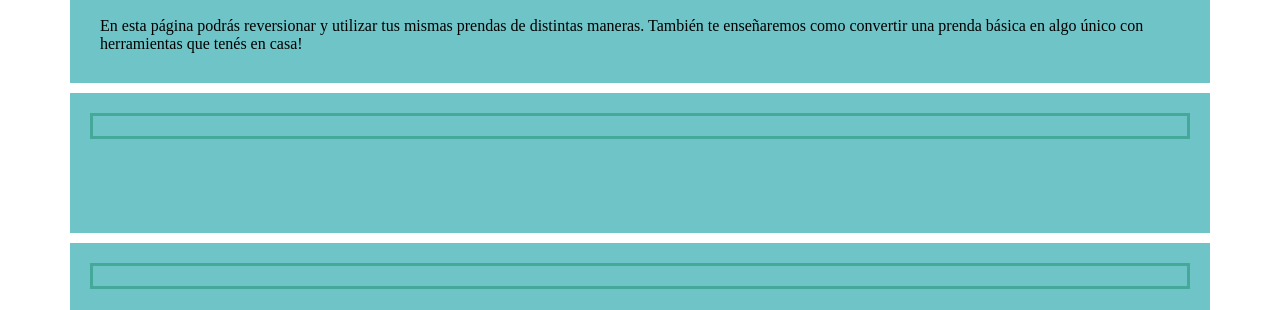
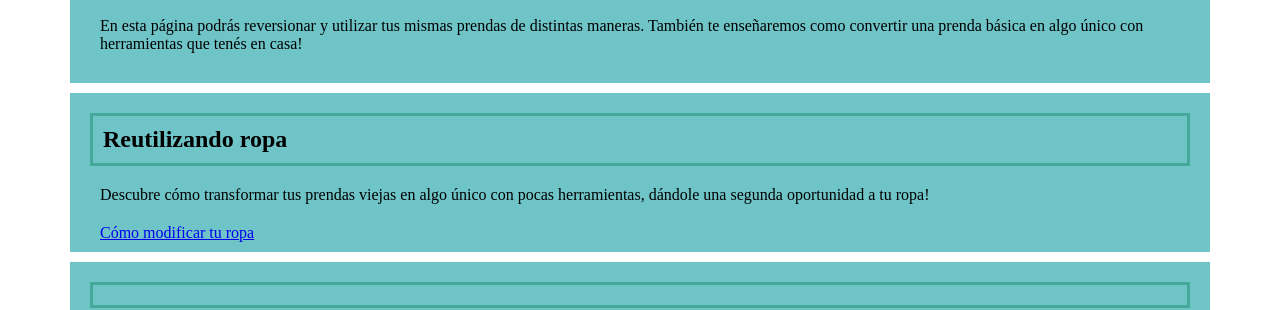
Before and after one commit to giuliana-manograsso/TP-Manograsso-Giuliana-4E, a plain HTML site: page index.html in a window 1280 px wide. Shown: the part 490-800 px from the top of the page. Drawn offline with Linux system fonts and the light colour scheme.

```diff
--- a/index.html
+++ b/index.html
@@ -14,9 +14,9 @@
         <p>En esta página podrás reversionar y utilizar tus mismas prendas de distintas maneras. También te enseñaremos como convertir una prenda básica en algo único con herramientas que tenés en casa!</p>
     </section>
     <section>
-        <h2></h2>
-        <p></p>
-        <img src="" alt="">
+        <h2>Reutilizando ropa</h2>
+        <p>Descubre cómo transformar tus prendas viejas en algo único con pocas herramientas, dándole una segunda oportunidad a tu ropa!</p>
+        <a href="https://pin.it/5d3mRsZPA" target="_blank">Cómo modificar tu ropa</a>
     </section>
     <section>
         <h2></h2>
```
